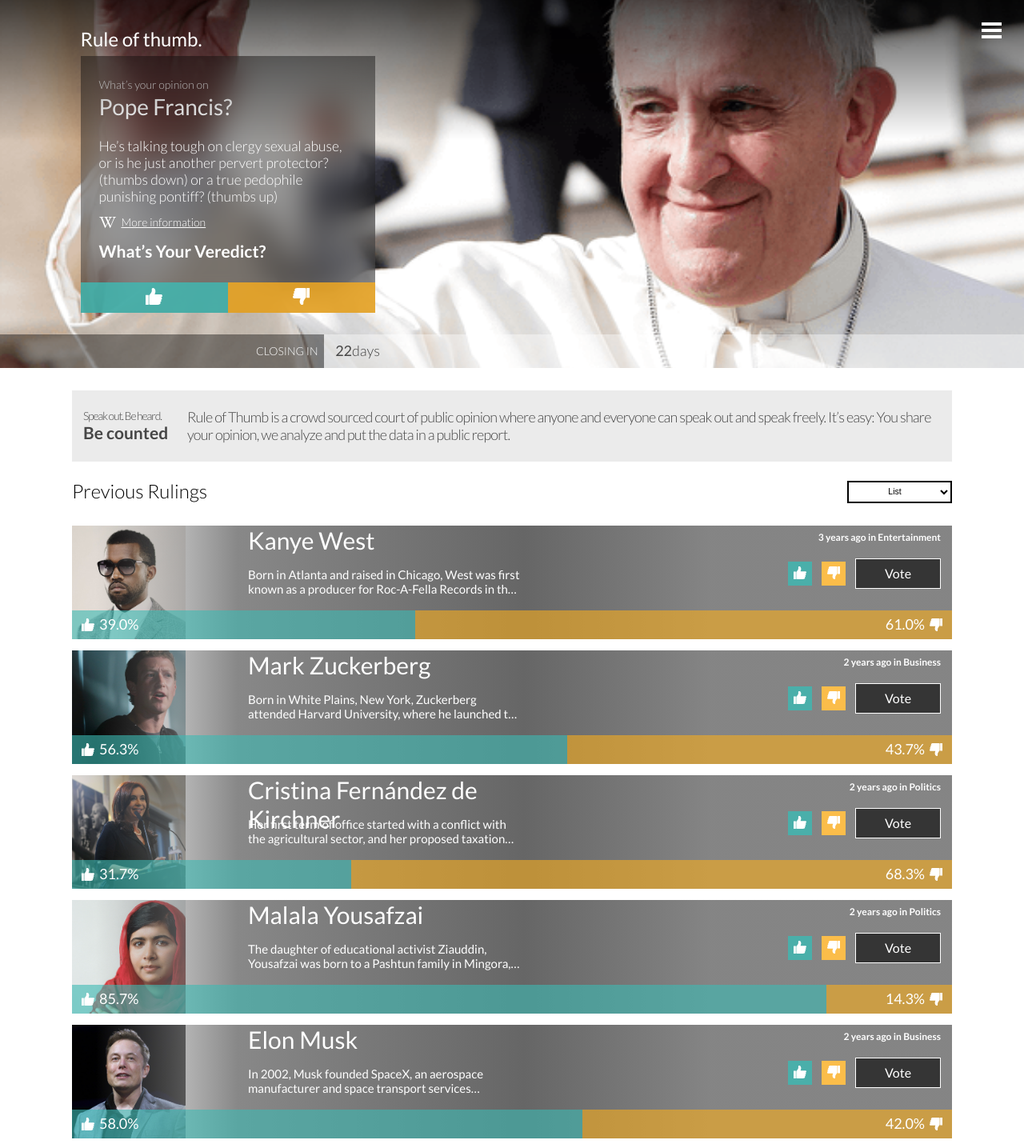
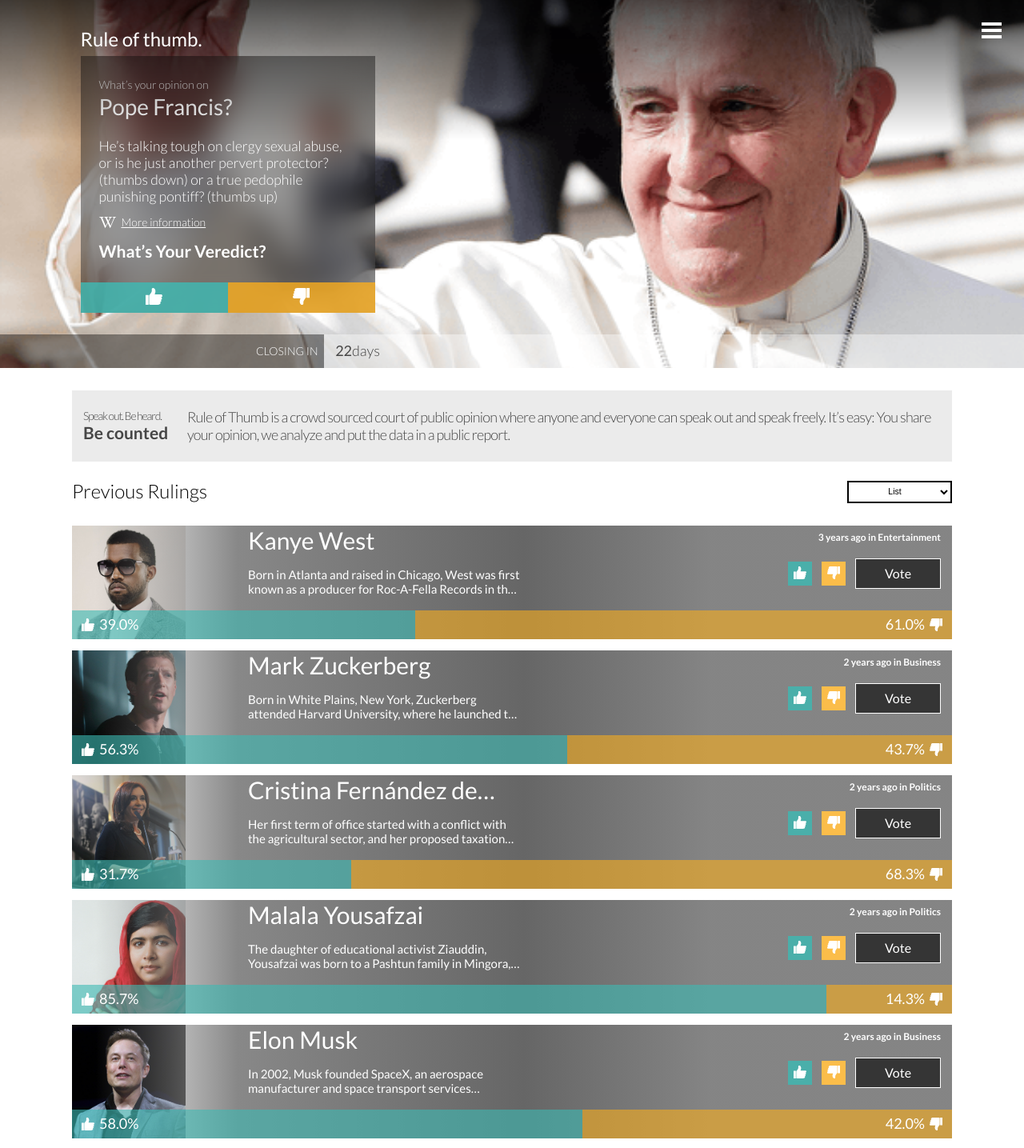
Before and after one commit to fxisco/zemoga-ui-test, a Vue app: page / in a window 1280 px wide. Shown: the top 1435 px of the page at 80% size. Built offline with nearby package versions, Linux system fonts and the light colour scheme.

Commit message:
fix: small tweaks

```diff
--- a/src/components/PreviousRuling.vue
+++ b/src/components/PreviousRuling.vue
@@ -232,7 +232,7 @@
     margin-bottom: 0.438rem;
     overflow: hidden;
     text-overflow: ellipsis;
-    -webkit-line-clamp: 2;
+    -webkit-line-clamp: 1;
     -webkit-box-orient: vertical;
   }
 
@@ -369,7 +369,7 @@
       flex: 0 0 21.938rem;
       height: 21.938rem;
       overflow: hidden;
-      padding: 9.125rem 2.125rem;
+      padding: 8.438rem 2.125rem;
     }
 
     &__vote {
```
